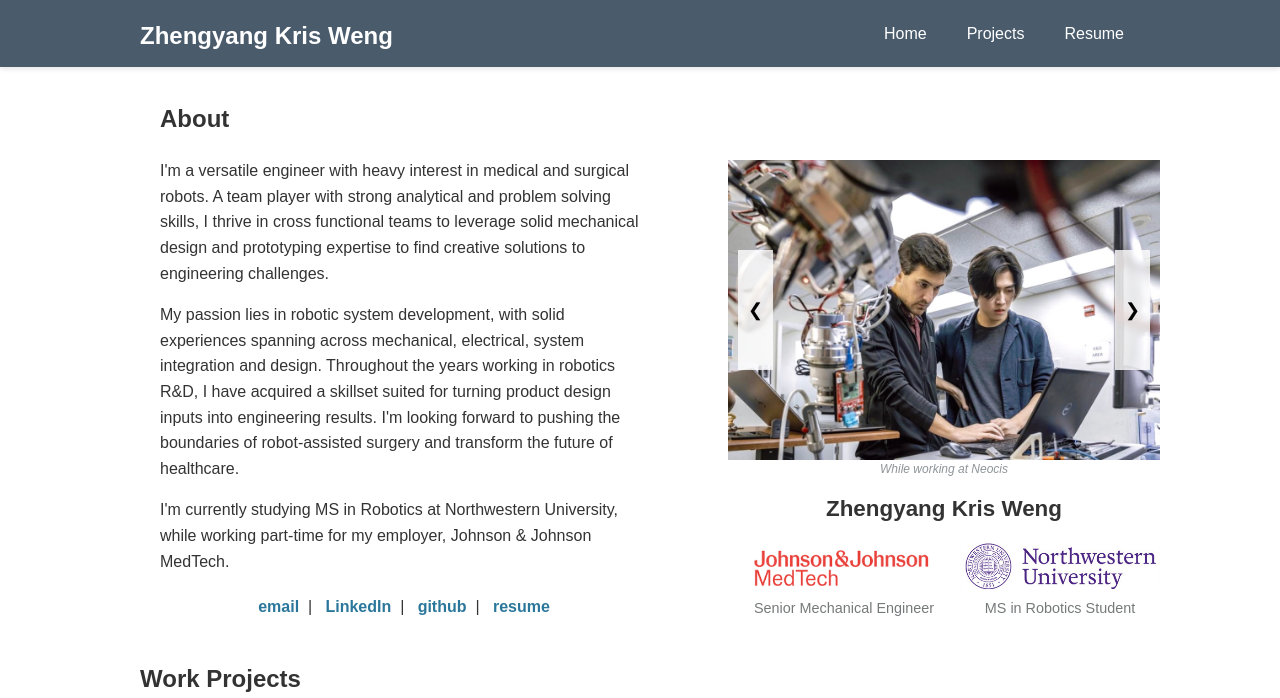
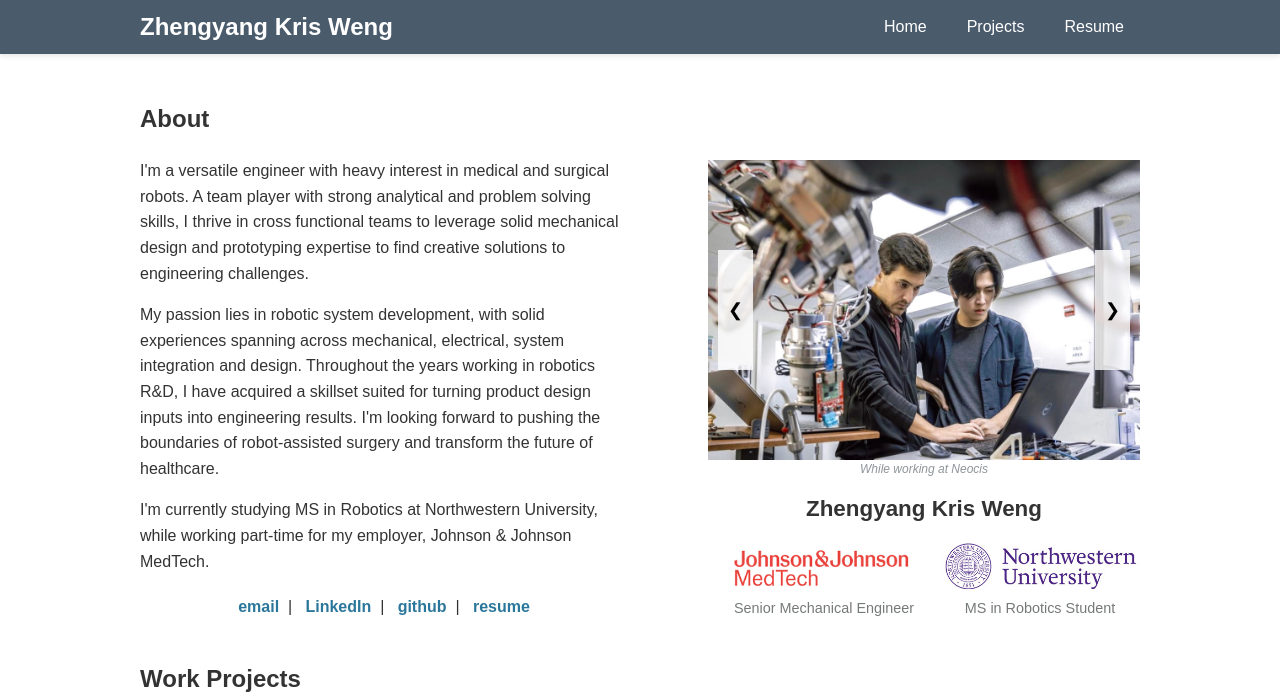
Before and after one commit to wengmister/wengmister.github.io, a Jekyll site: the page built from index.html, in a window 1280 px wide and 1400 px high. Shown: the top 698 px of the window. Built offline with Jekyll 4.4.1, drawn with Linux system fonts in a browser that asks for light colours; grey boxes are pictures that could not be loaded.

Commit message:
Fixing intro padding

```diff
--- a/_includes/header.html
+++ b/_includes/header.html
@@ -1,6 +1,6 @@
 <header class="site-header">
     <div class="header-container">
-      <h1 class="site-title"><a href="{{ '/' | relative_url }}">Zhengyang Kris Weng</a></h1>
+      <h2 class="site-title"><a href="{{ '/' | relative_url }}">Zhengyang Kris Weng</a></h2>
       <nav class="site-nav">
         <ul>
           <li><a href="#home">Home</a></li>
--- a/_sass/main.scss
+++ b/_sass/main.scss
@@ -80,9 +80,10 @@
 
 .intro-carousel-container {
     width: 100%;
-    max-width: 1000px;  /* Adjust as needed */
+    max-width: 1000px;
     margin: 0 auto;
-    padding: 20px;
+    padding-top: 20px;    /* Adds padding to the top */
+    padding-bottom: 20px; /* Adds padding to the bottom */
 }
 
 .content-wrapper {
@@ -92,7 +93,7 @@
 }
 
 .introduction {
-    flex: 1.2;  /* Takes up available space */
+    flex: 2;  /* Takes up available space */
 }
 
 .carousel-wrapper {
```
